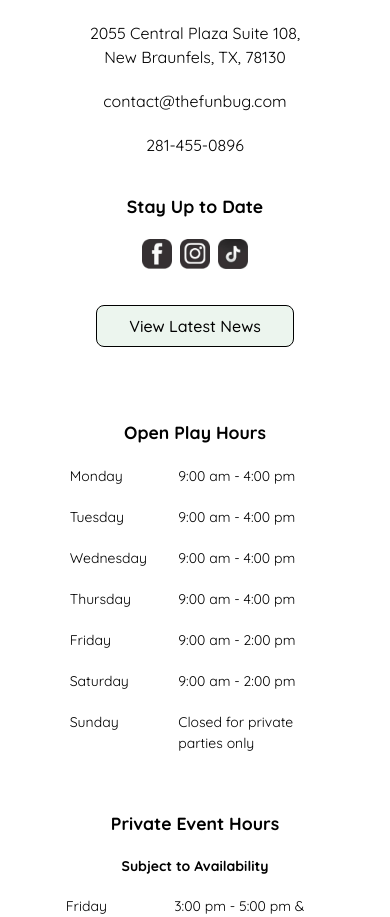
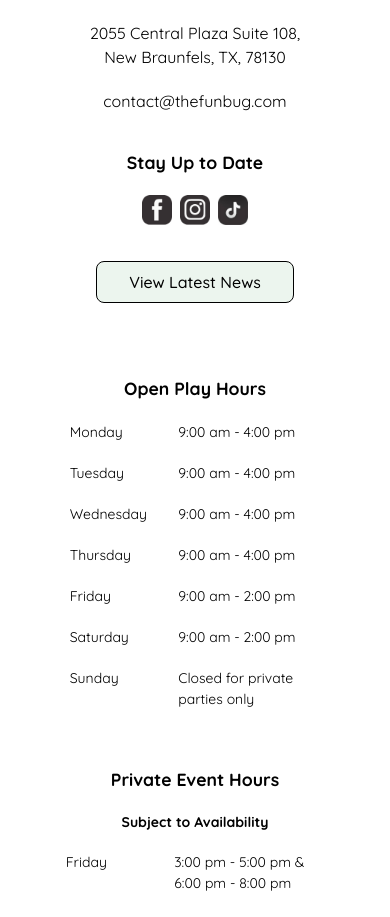
Before and after one commit to the-fun-bug/the-fun-bug, a Next.js app: page / in a window 390 px wide. Shown: the part 2620-3537 px from the top of the page. Built offline with nearby package versions, Linux system fonts and the light colour scheme.

Commit message:
remove telephone number

```diff
--- a/src/components/common/VisitUs.tsx
+++ b/src/components/common/VisitUs.tsx
@@ -29,7 +29,7 @@ export default function VisitUs({ hours }: { hours: Hours }) {
               <Link href="mailto:contact@thefunbug.com">
                 contact@thefunbug.com
               </Link>
-              <Link href="tel:+12814550896">281-455-0896</Link>
+              {/* <Link href="tel:+12814550896">281-455-0896</Link> */}
               <h2 className="mt-[1rem]">Stay Up to Date</h2>
               <div className="flex gap-[0.5rem]">
                 <Link
```
